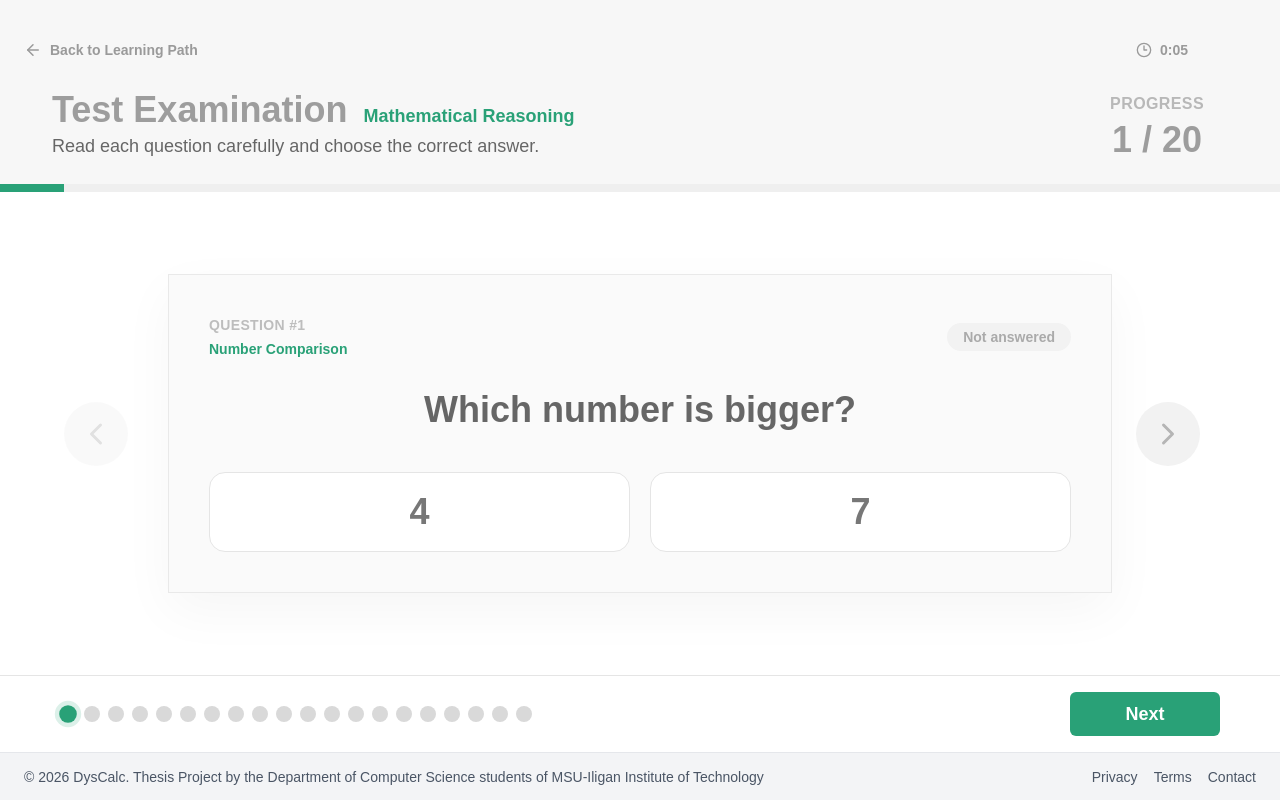
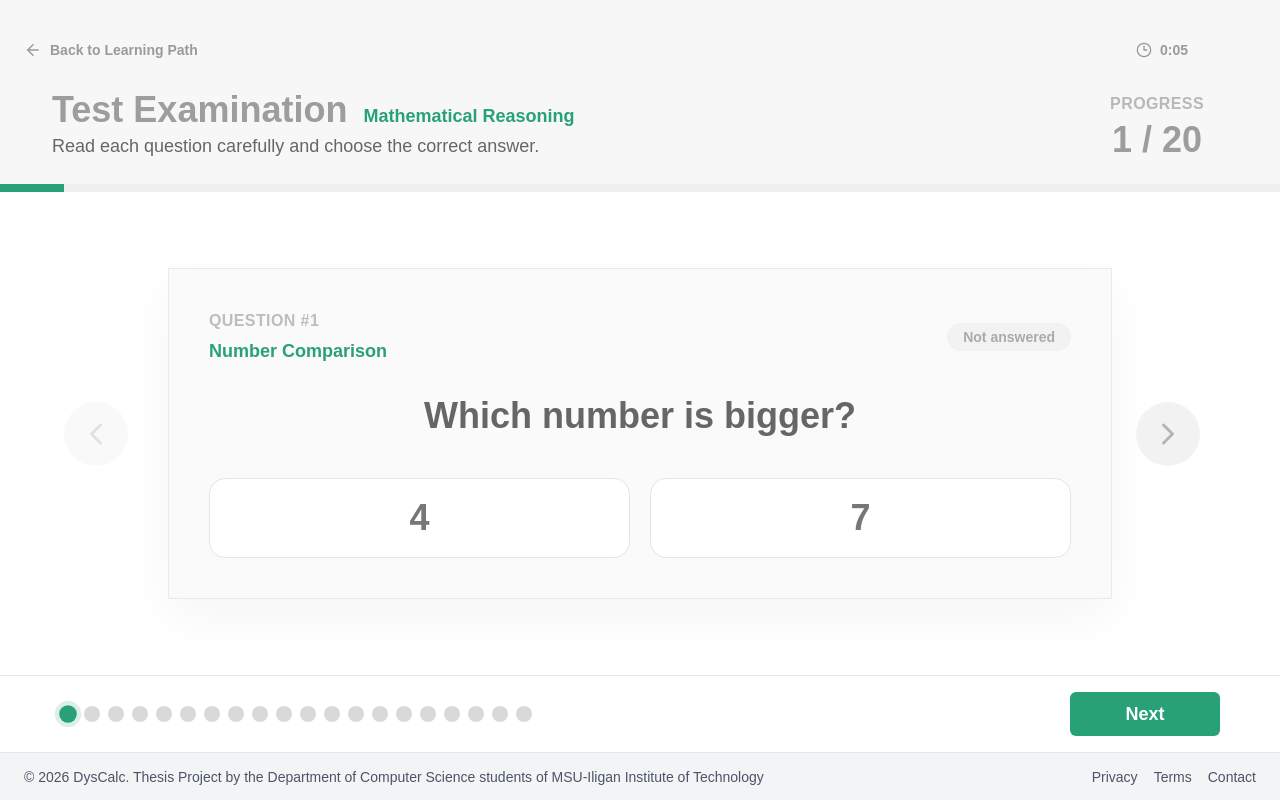
Before and after one commit to DysCalc/DysCalc-App-Frontend, a Next.js app: page /student/1/classrooms/1/1 in a window 1280 px wide. Built offline with nearby package versions, Linux system fonts and the light colour scheme; no server answers; a web font is replaced by a local one.

Commit message:
Enhance student test-taking flow

```diff
--- a/app/(main)/student/[studentId]/classrooms/[classroomId]/[testId]/page.tsx
+++ b/app/(main)/student/[studentId]/classrooms/[classroomId]/[testId]/page.tsx
@@ -416,11 +416,11 @@ export default function StudentTestPage() {
               <div className="border border-[#E9E9E9] bg-[#FAFAFA] px-10 py-10 shadow-[0_18px_50px_rgba(0,0,0,0.04)]">
                 <div className="flex items-center justify-between gap-5">
                   <div>
-                    <p className="text-sm font-bold uppercase tracking-wide text-[#BDBDBD]">
+                    <p className="text-base font-bold uppercase tracking-wide text-[#BDBDBD]">
                       Question #{currentQuestion.id}
                     </p>
 
-                    <p className="mt-1 text-sm font-semibold text-[#29A177]">
+                    <p className="mt-1 text-lg font-semibold text-[#29A177]">
                       {getQuestionTypeLabel(currentQuestion.type)}
                     </p>
                   </div>
```
